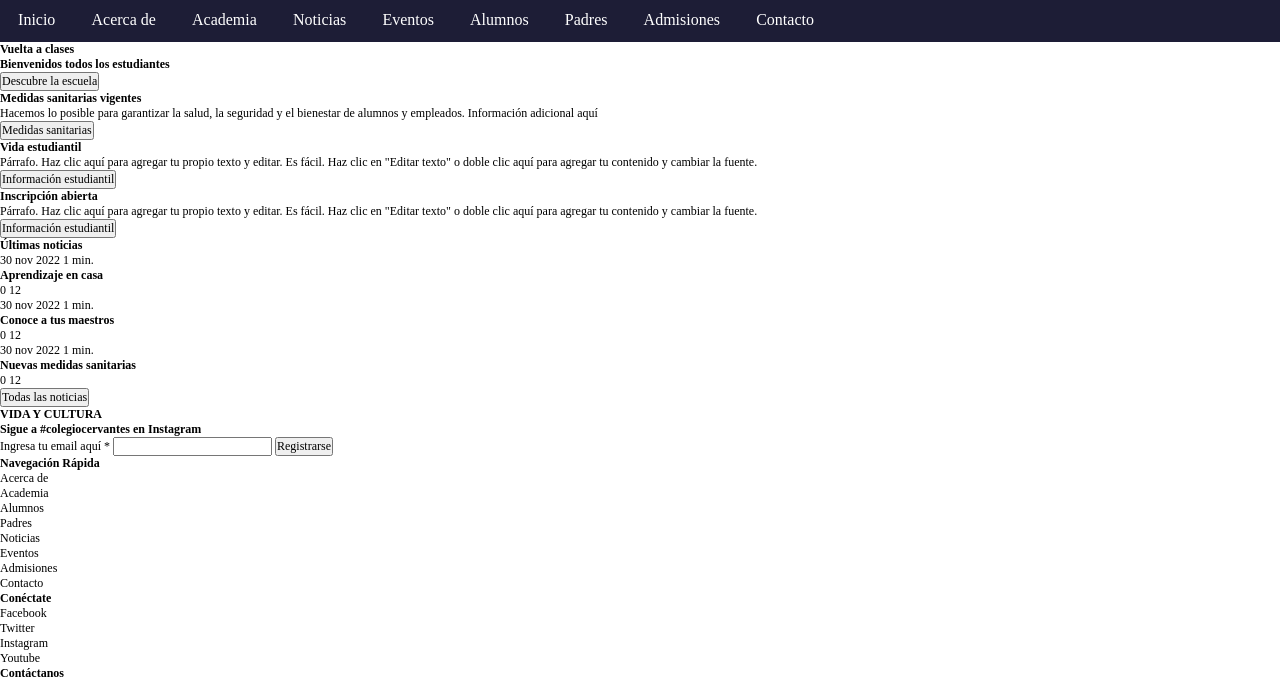
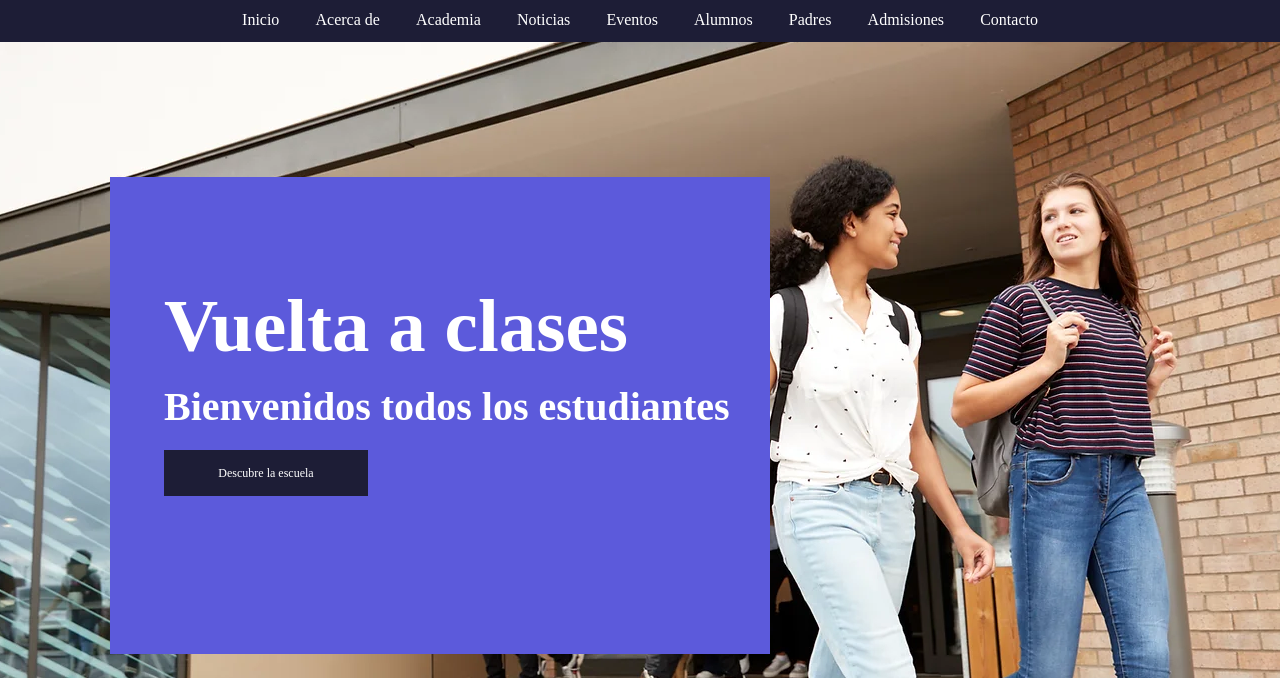
Before and after one commit to JOALMEDI/web-colegio, a plain HTML site: page index.html in a window 1280 px wide. Shown: the part 118-796 px from the top of the page. Drawn offline with Linux system fonts and the light colour scheme; a web font is replaced by a local one.

Commit message:
se hicieron 3 secciones

```diff
--- a/estilo.css
+++ b/estilo.css
@@ -39,7 +39,12 @@
     font-family: var(--reg);
     list-style: none;
 }
-
+header{
+    position: fixed;
+    z-index: 100;
+    background: var(--blanco);
+    display: block;
+}
 .encabezado {
     display: flex;
     width: 100vw;
@@ -142,6 +147,8 @@ header .encabezado-nav{
     width: 100%;
     height: 45px;
     background: var(--azul-fuerte);
+    justify-content: space-around;
+    align-items: center;
 }
 header .encabezado-nav ul{
     display: flex;
@@ -150,7 +157,7 @@ header .encabezado-nav ul{
     width: 65%;
     justify-content: space-around;
     align-items: center;
-
+    margin: auto;
 }
 header .encabezado-nav ul li{
     color: var(--blanco);
@@ -162,3 +169,260 @@ header .encabezado-nav ul li:hover{
     color: var(--lila);
     transition: 0.5s all;
 }
+main{
+    height: 100vh;
+    /* overflow: hidden;
+    overflow-y: auto; */
+    perspective: 3px;
+}
+main article, main h2, main p{
+    animation: aparecer;
+    animation-timeline: view();
+}
+@keyframes aparecer {
+    0%{
+        opacity: 0;
+    }
+    30%{
+        opacity: 1;
+    }
+    100%{
+        opacity: 1;
+    }
+}
+main .paralax{
+    position: relative;
+    width: 100%;
+    height: 150vh;
+    padding-top: 295px;
+    padding-left: 110px;
+    display: flex;
+    /* background: url('img/img1.webp');
+    background-repeat: no-repeat; */
+    /* background-size: cover; */
+    /* background-attachment: fixed; */
+    /* animation: scrol;
+    animation-timeline: scroll(); */
+/* }
+main .paralax::after{
+    content: ""; */
+    background: url('img/img1.webp');
+    background-repeat: no-repeat;
+    /* background-size: cover; */
+    /* background-attachment: fixed; */
+    animation: scrol linear;
+    animation-timeline: view();
+}
+
+@keyframes scrol {
+    0%{
+        background-position: top;
+    }
+    100%{
+        background-position: bottom;
+
+    }
+}
+
+
+main .paralax div{
+    width: 660px;
+    height: 477px;
+    padding-top: 106px;
+    padding-left: 54px;
+    display: flex;
+    align-items: center;
+    flex-direction: column;
+    background-color: var(--morado);
+
+    color: var(--blanco);
+}
+main .paralax div h1{
+    display: inline-block;
+    width: 100%;
+    height: 100px;
+    font-size: 75px;
+    font-family: var(--bold);
+}
+main .paralax div h2{
+    display: inline-block;
+    width: 100%;
+    margin-bottom: 20px;
+    font-size: 40px;
+}
+main .paralax div button{
+    align-self: flex-start;
+    height: 46px;
+    width: 204px;
+    border-radius: 0px;
+}
+main .paralax div button{
+    align-self: flex-start;
+    height: 46px;
+    width: 204px;
+    border-radius: 0px;
+    background-color: var(--azul-fuerte);
+    border: 1px solid var(--azul-fuerte);
+    color: var(--blanco);
+}
+main .paralax div button:hover{
+    border: 1px solid var(--blanco);
+    background: var(--morado);
+    transition: 0.5s ease-in-out;
+}
+
+main .sanitarias{
+
+    width: 100%;
+    height: auto;
+    display: flex;
+    flex-direction: column;
+    align-items: center;
+    justify-content: center;
+}
+
+main .sanitarias-header{
+    width: 65%;
+    margin: 100px 0 50px 0;
+    display: flex;
+    flex-direction: column;
+}
+main .sanitarias-header h2{
+    font-size: 40px;
+    text-align: center;
+}
+main .sanitarias-header p{
+    display: inline-block;
+    width: 100%;
+    padding: 0 200px;
+    margin-bottom: 30px;
+    font-size: 14px;
+    text-align: center;
+}
+main .sanitarias button{
+    align-self: center;
+    height: 46px;
+    width: 204px;
+    border-radius: 0px;
+    background-color: var(--morado);
+    border: 1px solid var(--morado);
+    color: var(--blanco);
+}
+main .sanitarias button:hover{
+    border: 1px solid var(--azul-fuerte);
+    background: var(--blanco);
+    color: var(--azul-fuerte);
+    transition: 0.5s ease-in-out;
+}
+main .sanitarias-grid{
+    width: 90%;
+    height: auto;
+    display: flex;
+    justify-content: center;
+    flex-wrap: wrap;
+}
+main .sanitarias-grid article{
+    width: 50%;
+    min-width: 300px;
+    min-width: 500px;
+    height: 500px;
+    display: inline-block;
+}
+
+main .sanitarias-grid .foto img{
+    width: 100%;
+    height: 100%;
+}
+main .sanitarias-grid .info{
+    padding: 0 100px;
+    display: flex;
+    justify-content: center;
+    align-content: center;
+    flex-direction: column;
+    text-align: center;
+    background: var(--azul-fuerte);
+}
+main .sanitarias-grid .info h2{
+    font-size: 38px;
+    color: var(--morado);
+    padding-bottom: 20px;
+}
+main .sanitarias-grid .info p{
+    color: var(--blanco);
+    padding-bottom: 20px;
+    line-height: 40px;
+    font-size: 16px;
+}
+main .sanitarias-grid .info button{
+    color: var(--blanco);
+    padding-bottom: 20px;
+}
+
+main .noticias{
+    width: 100%;
+    display: flex;
+    flex-direction: column;
+    justify-content: center;
+    align-items: center;
+}
+main .noticias h2{
+    width: 65%;
+    margin: 80px 0 50px 0;
+    text-align: center;
+    font-size: 60px;
+    font-family: var(--med);
+    text-transform: uppercase;
+}
+main .noticias-fichas{
+    width: 70%;
+    display: flex;
+    justify-content: space-around;
+    align-items: center;
+
+
+}
+main .noticias-fichas .ficha{
+    width: 270px;
+    height: 285px;
+    padding: 15px 25px;
+    display: flex;
+    flex-direction: column;
+    background-position: center;
+    background-size: cover;
+    background-repeat: no-repeat;
+}
+main .noticias-fichas .ficha.fi1{
+    background: linear-gradient(to top, #1d1d3640, #1d1d3640), url("img/s-4-1.webp");
+}
+main .noticias-fichas .ficha.fi2{
+    background: linear-gradient(to top, #1d1d3640, #1d1d3640), url("img/s-4-2.webp");
+}
+main .noticias-fichas .ficha.fi3{
+    background: linear-gradient(to top, #1d1d3640, #1d1d3640), url('img/s-4-3.webp');
+}
+main .noticias-fichas .ficha p{
+    margin-bottom: 140px;
+}
+main .noticias-fichas .ficha h3{
+    font-size: 25px;
+    padding-bottom: 10px;
+    margin-bottom: 10px;
+    border-bottom: 2px solid var(--negro);
+}
+main .noticias-fichas .ficha div{
+    display: flex;
+    justify-content: space-between;
+
+
+}
+main .noticias-fichas .ficha div span{
+    color: var(--blanco);
+    display: flex;
+    justify-content: space-between;
+}
+main .noticias-fichas .ficha div span .ojo::before{
+    content: "<()>";
+}
+main .noticias-fichas .ficha div span .corazon::after{
+    content: "<3";
+}
--- a/index.html
+++ b/index.html
@@ -1,5 +1,5 @@
 <!DOCTYPE html>
-<html lang="en">
+<html lang="es">
 
 <head>
     <meta charset="UTF-8" />
@@ -139,15 +139,15 @@
         </section>
     </header>
     <main>
-        <section>
+        <section class="paralax">
             <div>
                 <h1 id="titulo">Vuelta a clases</h1>
                 <h2>Bienvenidos todos los estudiantes</h2>
                 <button type="button">Descubre la escuela</button>
             </div>
         </section>
-        <section>
-            <div>
+        <section class="sanitarias">
+            <div class="sanitarias-header">
                 <h2>Medidas sanitarias vigentes</h2>
                 <p>
                     Hacemos lo posible para garantizar la salud, la seguridad y el
@@ -155,11 +155,11 @@
                 </p>
                 <button type="button">Medidas sanitarias</button>
             </div>
-            <div>
-                <article>
-                    <!--todo FOTO -->
+            <div class="sanitarias-grid">
+                <article class="foto f1">
+                    <img src="img/s-3-1.webp" alt="">
                 </article>
-                <article>
+                <article class="info">
                     <h2>Vida estudiantil</h2>
                     <p>
                         Párrafo. Haz clic aquí para agregar tu propio texto y editar. Es
@@ -168,7 +168,7 @@
                     </p>
                     <button type="button">Información estudiantil</button>
                 </article>
-                <article>
+                <article class="info">
                     <h2>Inscripción abierta</h2>
                     <p>
                         Párrafo. Haz clic aquí para agregar tu propio texto y editar. Es
@@ -177,36 +177,36 @@
                     </p>
                     <button type="button">Información estudiantil</button>
                 </article>
-                <article>
-                    <!--todo FOTO -->
+                <article class="foto f2">
+                    <img src="img/s-3-2.webp" alt="">
                 </article>
             </div>
         </section>
-        <section>
+        <section class="noticias">
             <h2>Últimas noticias</h2>
-            <article>
-                <span>
+            <article class="noticias-fichas">
+                <span class="ficha fi1">
                     <p>30 nov 2022 1 min.</p>
                     <h3>Aprendizaje en casa</h3>
                     <div>
-                        <span>0</span>
-                        <span>12</span>
+                        <span class="ojo">0</span>
+                        <span class="corazon">12</span>
                     </div>
                 </span>
-                <span>
+                <span class="ficha fi2">
                     <p>30 nov 2022 1 min.</p>
                     <h3>Conoce a tus maestros</h3>
                     <div>
-                        <span>0</span>
-                        <span>12</span>
+                        <span class="ojo">0</span>
+                        <span class="corazon">12</span>
                     </div>
                 </span>
-                <span>
+                <span class="ficha fi3">
                     <p>30 nov 2022 1 min.</p>
                     <h3>Nuevas medidas sanitarias</h3>
                     <div>
-                        <span>0</span>
-                        <span>12</span>
+                        <span class="ojo">0</span>
+                        <span class="corazon">12</span>
                     </div>
                 </span>
                 <button type="button">Todas las noticias</button>
```
